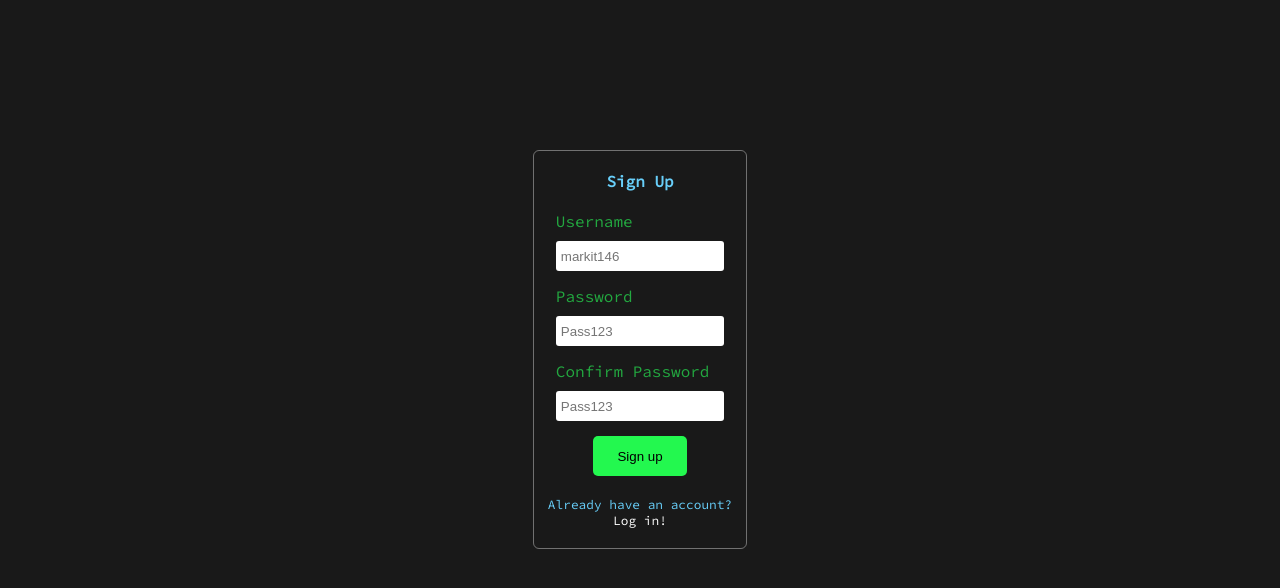
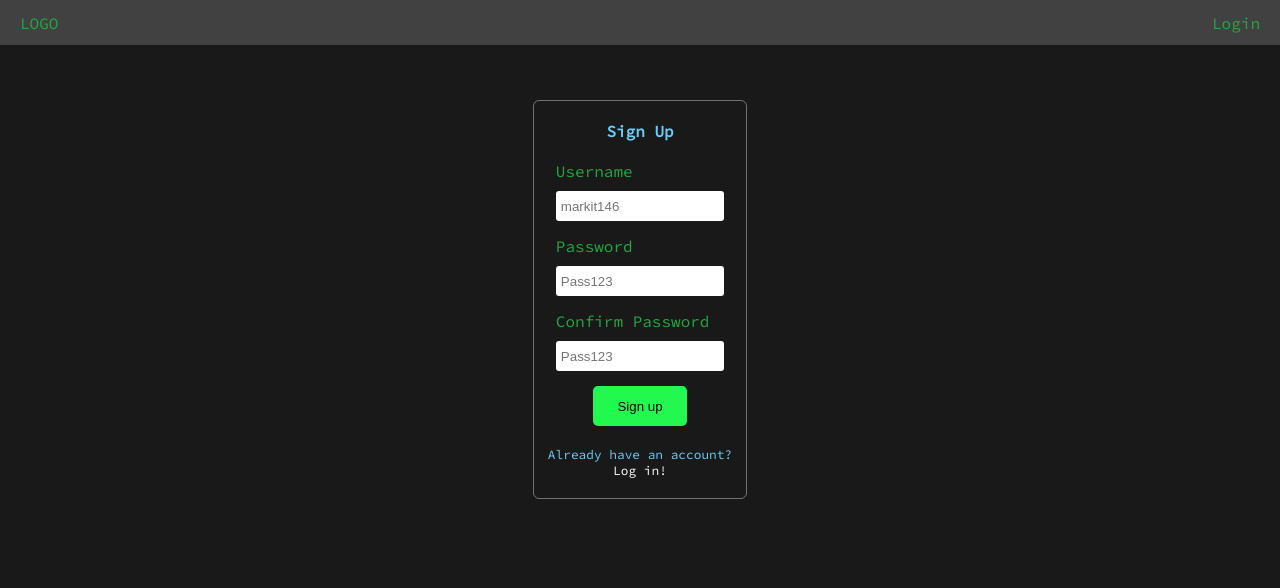
Before and after one commit to DanielCNichols/Marks, a React (Create React App) app: page /register in a window 1280 px wide. Shown: the top 588 px of the page. Built offline with nearby package versions, Linux system fonts and the light colour scheme.

Commit message:
added styled navbar with login/out

```diff
--- a/src/App.css
+++ b/src/App.css
@@ -19,8 +19,7 @@ body {
 .App {
   font-family: var(--main-font);
   width: 100%;
-  position: relative;
-  padding: 50px 5px 150px 5px;
+  padding: 100px 5px 150px 5px;
   margin: 0 auto;
   color: var(--color-secondary);
   border-radius: 6px;
--- a/src/App.js
+++ b/src/App.js
@@ -7,13 +7,15 @@ import LandingPage from './Components/LandingPage/LandingPage';
 import BookmarkList from './Components/BookmarkList/BookmarksList';
 import ProtectedRoute from './Components/ProtectedRoute';
 import PublicRoute from './Components/PublicRoute';
+import NavBar from './Components/NavBar/NavBar';
 
 function App() {
   return (
-    <div className='App' aria-live='polite'>
-      <main aria-live='polite'>
+    <div className="App" aria-live="polite">
+      <NavBar />
+      <main aria-live="polite">
         <Switch>
-          <Route exact path={'/'} component={LandingPage} />
+          <PublicRoute exact path={'/'} component={LandingPage} />
           <Route exact path={'/login'} component={Login} />
           <Route exact path={'/register'} component={Register} />
           <ProtectedRoute exact path={'/list'} component={BookmarkList} />
--- a/src/Components/LandingPage/LandingPage.js
+++ b/src/Components/LandingPage/LandingPage.js
@@ -4,10 +4,6 @@ import s from './LandingPage.module.css';
 import RegistrationForm from '../RegistrationForm/RegistrationForm';
 
 export default function LandingPage(props) {
-  function handleLoginSuccess() {
-    props.history.push('/list');
-  }
-
   return (
     <div className={s.landingPage}>
       <header className={s.headline}>
--- a/src/Components/Loginform/LoginForm.js
+++ b/src/Components/Loginform/LoginForm.js
@@ -18,7 +18,7 @@ export default function LoginForm(props) {
       setError(null);
       let res = await AuthApiService.postLogin(inputs);
       user.processLogin(res.token);
-      props.onSuccess();
+      props.history.push('/list');
     } catch ({ error }) {
       setError(error);
     }
--- /dev/null
+++ b/src/Components/NavBar/NavBar.js
@@ -0,0 +1,30 @@
+import React, { useContext } from 'react';
+import s from './NavBar.module.css';
+import UserContext from '../../context/userContext';
+import TokenService from '../../Services/tokenService';
+import { Link } from 'react-router-dom';
+
+export default function NavBar(props) {
+  const userContext = useContext(UserContext);
+
+  function handleLogout() {
+    userContext.processLogout();
+  }
+  return (
+    <nav className={s.navBar}>
+      <div className={s.logo}>
+        <span>LOGO</span>
+      </div>
+
+      {userContext.user.id ? (
+        <Link onClick={() => handleLogout()} to={'/'}>
+          Logout
+        </Link>
+      ) : (
+        <p>
+          <Link to={'/login'}>Login</Link>
+        </p>
+      )}
+    </nav>
+  );
+}
--- /dev/null
+++ b/src/Components/NavBar/NavBar.module.css
@@ -0,0 +1,14 @@
+@import '../../vars.module.css';
+
+.navBar {
+  position: absolute;
+  top: 0;
+  display: flex;
+  justify-content: space-between;
+  align-items: center;
+  height: 45px;
+  width: 100%;
+  margin: 0;
+  padding: 0 20px;
+  background-color: var(--card-accent);
+}
--- a/src/context/userContext.js
+++ b/src/context/userContext.js
@@ -47,7 +47,7 @@ export class UserProvider extends Component {
     TokenService.clearCallbackBeforeExpiry();
   }
 
-  setError = (error) => {
+  setError = error => {
     console.error(error);
     this.setState({ error });
   };
@@ -56,11 +56,11 @@ export class UserProvider extends Component {
     this.setState({ error: null });
   };
 
-  setUser = (user) => {
+  setUser = user => {
     this.setState({ user });
   };
 
-  processLogin = (authToken) => {
+  processLogin = authToken => {
     TokenService.saveAuthToken(authToken);
     const jwtPayload = TokenService.parseAuthToken();
     this.setUser({
@@ -75,9 +75,8 @@ export class UserProvider extends Component {
 
   processLogout = () => {
     TokenService.clearAuthToken();
-    TokenService.clearType();
-    TokenService.clearCallbackBeforeExpiry();
-    IdleService.unRegisterIdleResets();
+    // TokenService.clearCallbackBeforeExpiry();
+    // IdleService.unRegisterIdleResets();
     this.setUser({});
   };
 
@@ -90,13 +89,13 @@ export class UserProvider extends Component {
 
   fetchRefreshToken = () => {
     AuthApiService.refreshToken()
-      .then((res) => {
+      .then(res => {
         TokenService.saveAuthToken(res.authToken);
         TokenService.queueCallbackBeforeExpiry(() => {
           this.fetchRefreshToken();
         });
       })
-      .catch((err) => {
+      .catch(err => {
         this.setError(err);
       });
   };
--- a/src/vars.module.css
+++ b/src/vars.module.css
@@ -7,7 +7,7 @@
   --color-subheading: #68cffa;
   --border-color: #fff;
   --card-color: #252525;
-  --card-accent: #4040140;
+  --card-accent: #404140;
   --main-font: 'Source Code Pro', monospace;
 }
 
```
